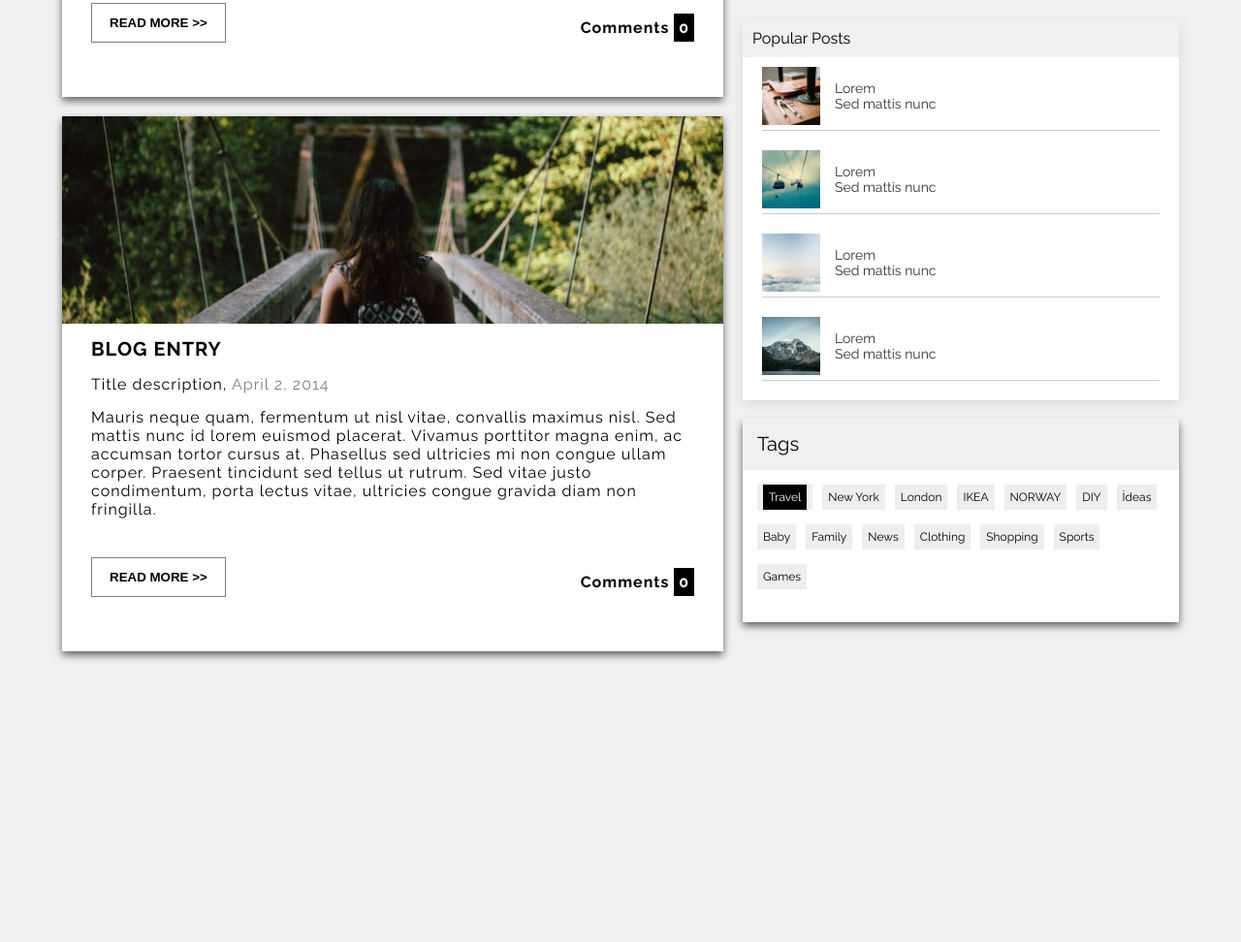
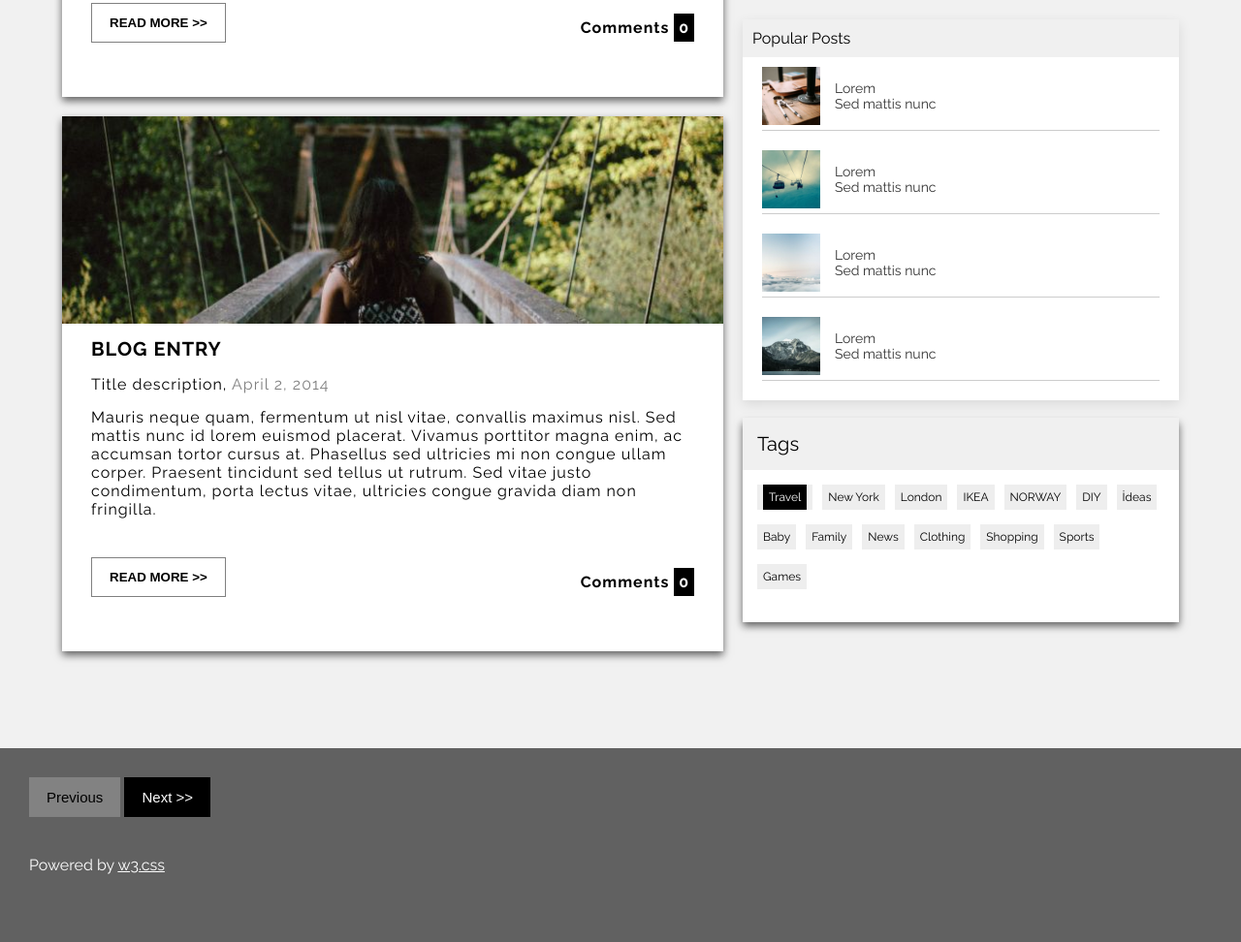
Before and after one commit to Benchtengelen/blog-template, a plain HTML site: page index.html in a window 1280 px wide. Shown: the part 678-1650 px from the top of the page at 97% size. Before the commit the page ends 1450 px from the top, so only its background shows below. Drawn offline with Linux system fonts and the light colour scheme.

Commit message:
final commit

```diff
--- a/index.html
+++ b/index.html
@@ -91,5 +91,11 @@
         </div>
        </div>
 
+       <div class="footer">
+        <button>Previous</button>
+        <button class="next">Next >></button>
+        <p>Powered by <a href="https://www.w3schools.com/" target="_blank">w3.css</a></p>
+       </div>
+
 </body>
 </html>
--- a/style.css
+++ b/style.css
@@ -163,6 +163,32 @@ font-size: 40px;
     margin-left: 15px;
    }
 
+   .footer {
+    background-color: #616161;
+    font-family: "Raleway", sans-serif;
+    width: 100%;
+    height: 200px;
+    padding: 30px;
+   }
+   .footer button{
+    padding: 12px 18px;
+    font-size: 15px;
+    background-color: #828282;
+    border: none;
+   }
+   .footer p{
+    margin-top: 40px;
+    color: white;
+   }
+   .footer .next{
+    background-color: black;
+    color: white;
+   }
+   .footer p, a{
+    color: white;
+
+   }
+
 
   .card1{
       background-color: #FFFFFF;
```
